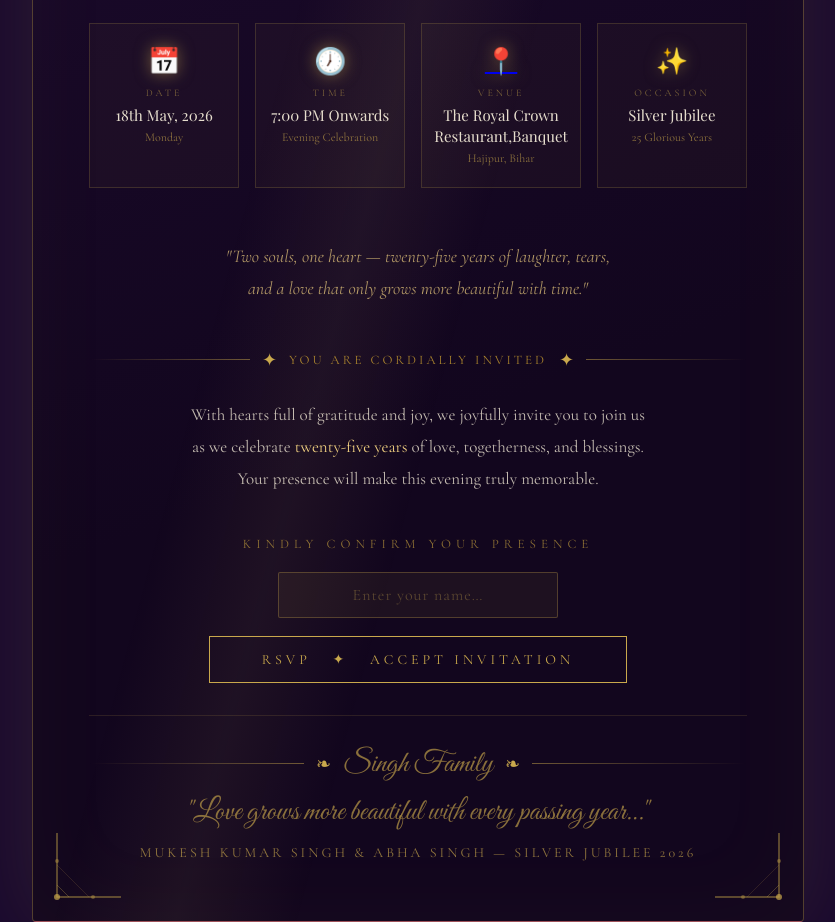
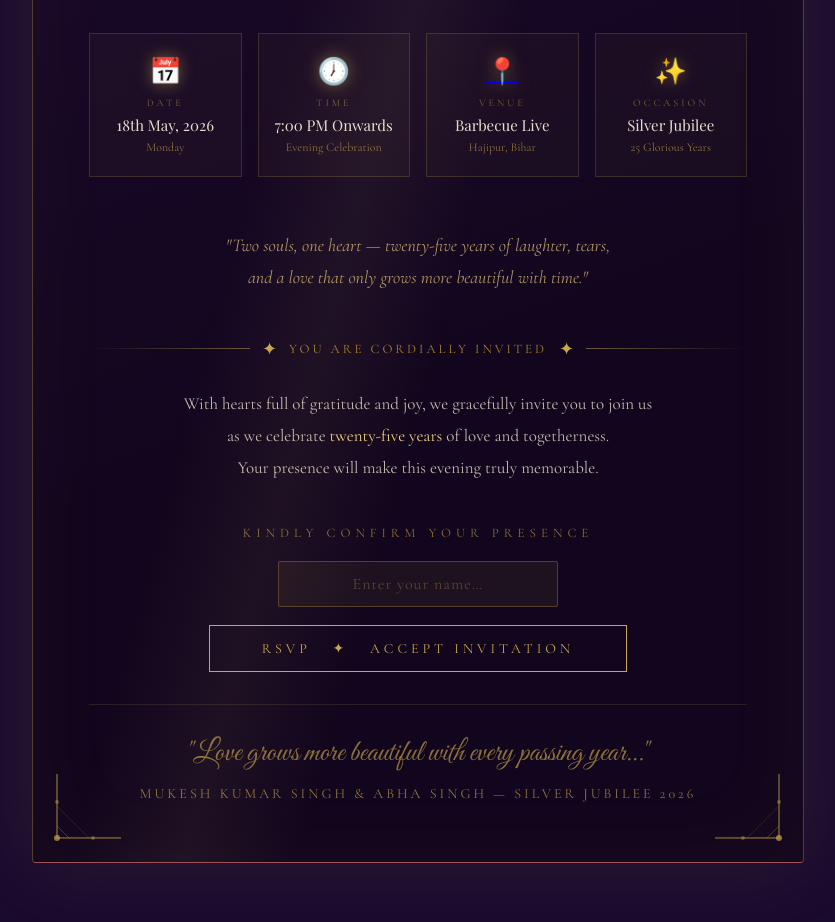
Before and after one commit to Aadi-tech07/Anniversary, a plain HTML site: page index.html in a window 1280 px wide. Shown: the part 930-1852 px from the top of the page, without its empty margins (222-1057 px from the left). Drawn offline with nearby package versions, Linux system fonts and the light colour scheme; a web font is replaced by a local one.

Commit message:
updated codes

```diff
--- a/index.html
+++ b/index.html
@@ -120,9 +120,9 @@
         <p class="sub">Evening Celebration</p>
       </div>
       <div class="event-card">
-        <span class="icon"><a href="https://maps.app.goo.gl/k4f3nDxupwmnzTsA7">📍</a></span>
+        <span class="icon"><a href="https://maps.app.goo.gl/G1if5RuGHFMTxWkU9">📍</a></span>
         <p class="label">Venue</p>
-        <p class="value">The Royal Crown Restaurant,Banquet</p>
+        <p class="value">Barbecue Live</p>
         <p class="sub">Hajipur, Bihar</p>
       </div>
       <div class="event-card">
@@ -145,8 +145,8 @@
 
     <div style="text-align:center;animation:fadeUp 1s ease 1.25s both;">
       <p style="font-size:17px;color:rgba(253,245,224,0.75);line-height:1.9;max-width:540px;margin:0 auto;">
-        With hearts full of gratitude and joy, we joyfully invite you to join us<br>
-        as we celebrate <span style="color:var(--gold-light);">twenty-five years</span> of love, togetherness, and blessings.<br>
+        With hearts full of gratitude and joy, we gracefully invite you to join us<br>
+        as we celebrate <span style="color:var(--gold-light);">twenty-five years</span> of love and togetherness. <br>
         Your presence will make this evening truly memorable.
       </p>
     </div>
@@ -167,11 +167,7 @@
     </div>
 
     <div class="footer-quote">
-      <div class="divider-line">
-        <span class="divider-icon">❧</span>
-        <span style="font-family: 'Great Vibes', cursive; font-size: 30px; color: rgba(201,168,76,0.65); line-height: 1.6;">Singh Family</span>
-        <span class="divider-icon">❧</span>
-      </div>
+
       <p>"Love grows more beautiful with every passing year…"</p>
       <small>Mukesh Kumar Singh &amp; Abha Singh — Silver Jubilee 2026</small>
     </div>
--- a/script.js
+++ b/script.js
@@ -4,7 +4,7 @@
    Leave it as "" to show the illustrated placeholder instead.
    ══════════════════════════════════════════════════════════════ */
 
-const COUPLE_PHOTO_URL = "photo/02.jpeg";
+const COUPLE_PHOTO_URL = "photo/17.jpeg";
 
 (function applyPhoto() {
   if (!COUPLE_PHOTO_URL) return;
--- a/style.css
+++ b/style.css
@@ -105,7 +105,7 @@
   .quote-section { text-align: center; padding: 28px 20px; margin: 12px 0; animation: fadeUp 1s ease 0.9s both; }
   .quote-section::before, .quote-section::after { content: ''; display: block; height: 1px; background: linear-gradient(to right, transparent, rgba(201,168,76,0.25), transparent); margin: 0 60px; }
   .quote-text { font-size: 20px; font-style: italic; font-weight: 300; color: rgba(253,245,224,0.85); line-height: 1.75; padding: 20px 0; letter-spacing: 0.5px; }
-  .quote-author { font-size: 12px; letter-spacing: 3px; text-transform: uppercase; color: rgba(201,168,76,0.6); }
+  .quote-author { font-size: 20px; letter-spacing: 3px; text-transform: uppercase; color: rgba(201,168,76,0.6); }
   .quote-marks { font-family: 'Playfair Display', serif; font-size: 72px; color: rgba(201,168,76,0.12); line-height: 0.5; display: block; }
   .quote-marks.open { text-align: left; padding-left: 40px; }
   .quote-marks.close { text-align: right; padding-right: 40px; line-height: 1; }
```
Also changed, not shown: photo/09.jpeg (added), photo/17.jpeg (added).
